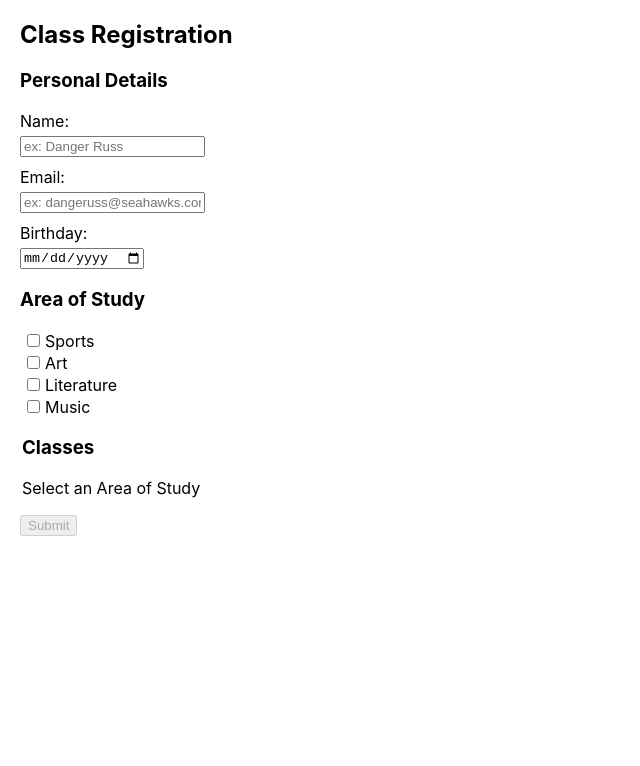
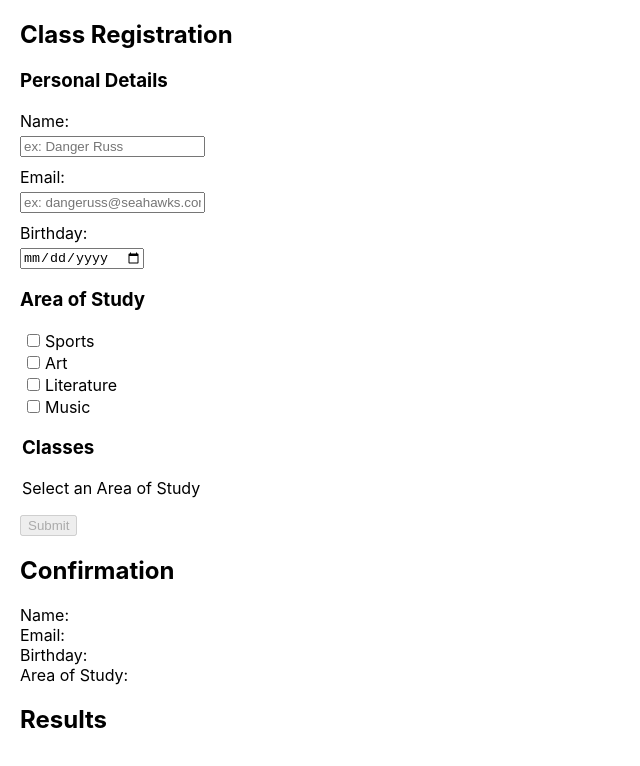
Before and after one commit to darintrimillos/ma-form-ui, a React (Create React App) app: page / in a window 1280 px wide. Shown: the top 766 px of the page, without its empty margins (0-640 px from the left). Built offline with nearby package versions, Linux system fonts and the light colour scheme.

Commit message:
saving progress

```diff
--- a/src/App.css
+++ b/src/App.css
@@ -1,2 +1,3 @@
-.App {
+.hidden {
+  display: none;
 }
--- a/src/App.js
+++ b/src/App.js
@@ -8,23 +8,51 @@ function App() {
   const [formData, setFormData] = useState({});
   const [state, setState] = useState('form');
 
-  useEffect(() => {
-    if (Object.keys(formData).length !== 0) {
-      setState('confirmation');
-    }
-  }, [formData]);
+  // useEffect(() => {
+  //   if (Object.keys(formData).length !== 0) {
+  //     setState('confirmation');
+  //   }
+  // }, [formData]);
+
+  // useEffect(() => {
+  //   if (state === 'results') {
+  //     const results = formData;
+  //     results.areaOfStudy = formData.categorie.map(i => data.categories[i].id)
+  //     results.selectedClasses = formData.selectedClasses.map(k => data.classSchedule[k].classId)
+  //   }
+  // }, [  ]);
+
+  /*
+    App
+      - form, passes data back up
+      - confirmation view - data display and buttons?
+      - print final json object
+  */
 
   return (
     <div className="App">
-      <Form
-        updateState={setFormData}
-        data={data}
-        className={state === 'form' ? 'form' : null}
-      />
+      <Form updateState={setFormData} data={data} className={state !== 'form' ? 'hidden' : null} />
+      <Confirmation formData={formData} data={data} className={state !== 'confirmation' ? 'hidden' : null} />
+
+      <div>
+        <h2>Results</h2>
+      </div>
+
+      {/* {
+        state === 'form' || state === 'edit' ?
+          <Form updateState={setFormData} data={data} /> : null
+      }
+
+
       {
         state === 'confirmation' ?
-          <Confirmation formData={formData} data={data} /> : null
+          <Confirmation formData={formData} data={data} updateState={setState} /> : null
       }
+
+      {
+        state === 'results' ?
+          <h1>Results</h1> : null
+      } */}
     </div>
   );
 }
--- a/src/Confirmation.js
+++ b/src/Confirmation.js
@@ -14,14 +14,6 @@ function Confirmation(props) {
       return false;
     });
 
-  const confirm = () => {
-    const data = JSON.stringify(props.formData);
-    console.log(data);
-    alert('Form json: ', data);
-  }
-
-  // console.log('classesDisplay', classesDisplay)
-
   return (
     <div>
       <h2>Confirmation</h2>
@@ -32,8 +24,6 @@ function Confirmation(props) {
         <li>Area of Study: { props.formData.areaOfStudy && props.formData.areaOfStudy.map(x => props.data.categories[x].label).join(', ') }</li>
         { classesDisplay}
       </ul>
-      <button onClick={confirm}>Confirm</button>
-      <button>Edit</button>
     </div>
   )
 }
```
